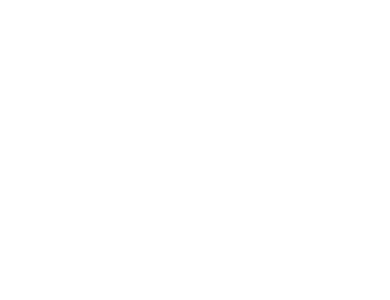
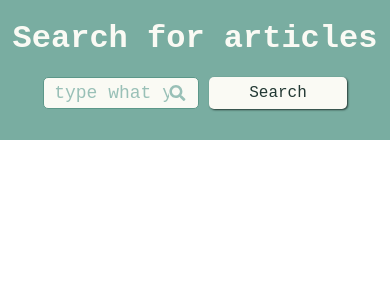
Before and after one commit to sezaite/search-app, a React (Create React App) app: page / in a window 390 px wide. Shown: the top 300 px of the page. Built offline with nearby package versions, Linux system fonts and the light colour scheme.

Commit message:
search bar not responsive styled

```diff
--- a/src/App.js
+++ b/src/App.js
@@ -1,9 +1,10 @@
 import './App.scss';
+import Search from './components/Search';
 
 function App() {
   return (
     <div className="App">
-
+      <Search></Search>
     </div>
   );
 }
--- a/src/App.scss
+++ b/src/App.scss
@@ -0,0 +1,6 @@
+@import './components/scss/variables';
+@import './components/scss/reset';
+@import './components/scss/custom';
+@import './components/scss/button';
+@import './components/scss/search';
+@import './components/scss/article';
--- /dev/null
+++ b/src/components/Search.js
@@ -0,0 +1,23 @@
+import React from 'react';
+import { FontAwesomeIcon } from '@fortawesome/react-fontawesome';
+import { faSearch } from '@fortawesome/free-solid-svg-icons';
+
+function Search() {
+    return (
+        <div className="articles-page">
+            <div className="search-bar">
+                <h2>Search for articles</h2>
+                <form action="">
+                    <div className="input">
+                        <input type="text" placeholder="type what you are looking for" />
+                        <FontAwesomeIcon icon={faSearch} className="icon" />
+                    </div>
+                    <button className="btn">Search</button>
+                </form>
+            </div>
+
+        </div>
+    )
+}
+
+export default Search
--- /dev/null
+++ b/src/components/scss/_button.scss
@@ -0,0 +1,23 @@
+.btn {
+    height: 32px;
+    padding: 8px 40px;
+    font-size: 16px;
+    color: darken($main-color, 40%);
+    line-height: 1;
+    border-radius: 5px;
+    border: none;
+    margin-left: 10px;
+    box-shadow: 1px 1px 2px darken($main-color, 40%);
+    transition: all 0.3s;
+    background-color: $secondary-color;
+}
+
+.btn:hover {
+    cursor: pointer;
+    background-color: lighten($secondary-color, 10%);
+}
+
+.btn:active {
+    box-shadow: none;
+    background-color: $secondary-color;
+}
--- /dev/null
+++ b/src/components/scss/_reset.scss
@@ -0,0 +1,9 @@
+body,
+body * {
+    margin: 0;
+    padding: 0;
+    vertical-align: top;
+    box-sizing: border-box;
+    font-family: $main-font;
+    color: $secondary-color;
+}
--- /dev/null
+++ b/src/components/scss/_search.scss
@@ -0,0 +1,64 @@
+::placeholder {
+    color: lighten($main-color, 10%);
+}
+
+.articles-page {
+
+    .search-bar {
+        background-color: $main-color;
+        width: 100%;
+        height: 140px;
+
+        h2 {
+            display: inline-block;
+            width: 100%;
+            font-size: 32px;
+            text-align: center;
+            margin: 20px 0;
+        }
+        form {
+           text-align: center;
+           display: flex;
+           justify-content: center;
+
+            .input {
+                border: 1px solid darken($main-color, 10%);
+                background-color: $secondary-color;
+                height: 32px;
+                width: 40%;
+                border-radius: 5px;
+                color: darken($main-color, 40%);
+                display: flex;
+                justify-content: space-between;
+
+                input {
+                    height: 100%;
+                    width: 80%;
+                    outline: none;
+                    font-size: 18px;
+                    line-height: 1;
+                    border: none;
+                    background-color: $secondary-color;
+                    margin-left: 10px;
+                    color: darken($main-color, 40%);
+                }
+
+                // input:focus {
+                //     background-color: lighten($secondary-color, 10%);
+                // }
+
+                .icon {
+                    height: 100%;
+                    width: 30px;
+                    padding: 7px 12px 7px 0;
+                }
+
+                path {
+                    color: lighten($main-color, 10%);
+                }
+            }
+
+
+        }
+    }
+}
--- /dev/null
+++ b/src/components/scss/_variables.scss
@@ -0,0 +1,7 @@
+$main-font: monospace;
+$main-color: rgb(121, 173, 161);
+$secondary-color: rgb(250, 250, 244);
+
+// a {
+//     font-family:monospace;
+// }
```
Also changed, not shown: src/components/Article.js (added, +11 -0 lines), src/components/scss/_article.scss (added), src/components/scss/_custom.scss (added).
